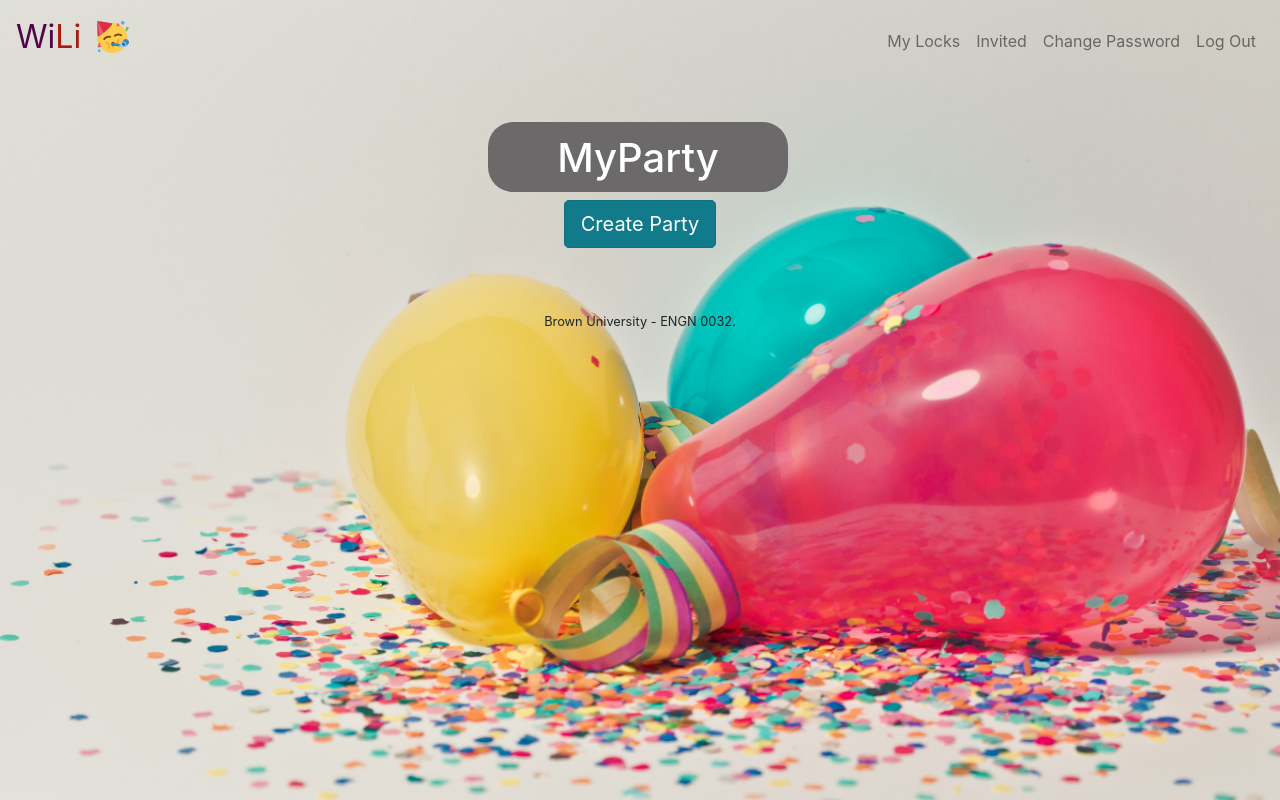
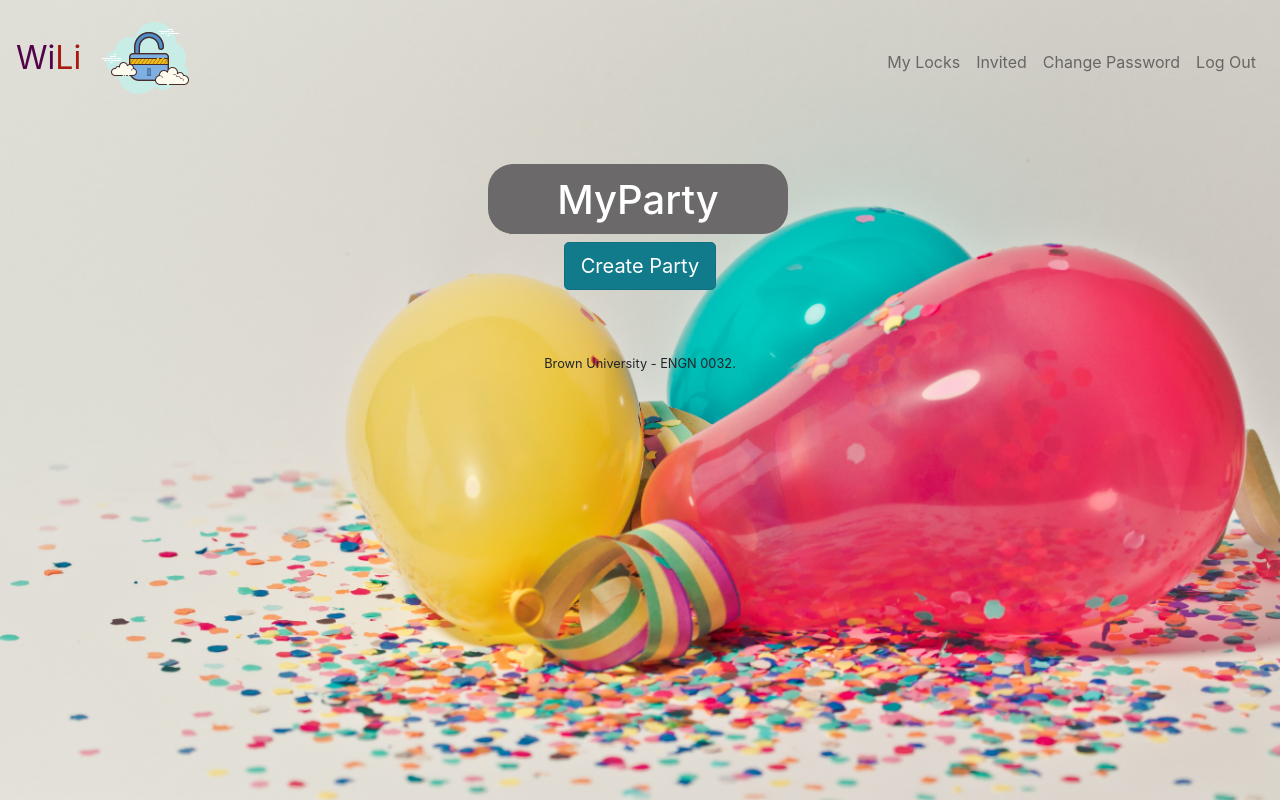
Before and after one commit to jgbby/WiLi, a Flask app: page / in a window 1280 px wide. Run offline with Flask 2, Linux system fonts and the light colour scheme; a user stored in the database is signed in; data comes from the database, SQL or seed files in the repository; some libraries are stand-ins or nearby versions.

Commit message:
added lock icon

```diff
--- a/templates/layout1.html
+++ b/templates/layout1.html
@@ -28,7 +28,7 @@
     <body>
         <nav class="navbar navbar-expand-md navbar-light">
             <a class="navbar-brand" href="/"><span class="darkpurple">Wi</spam><span class="darkred">Li</span></a>
-            <img src="static/favicon.png"></img>
+            <img src="static/lock-icon.png"></img>
             <button aria-controls="navbar" aria-expanded="false" aria-label="Toggle navigation" class="navbar-toggler" data-target="#navbar" data-toggle="collapse" type="button">
                 <span class="navbar-toggler-icon"></span>
             </button>
```
Also changed, not shown: static/lock-icon.png (added).
